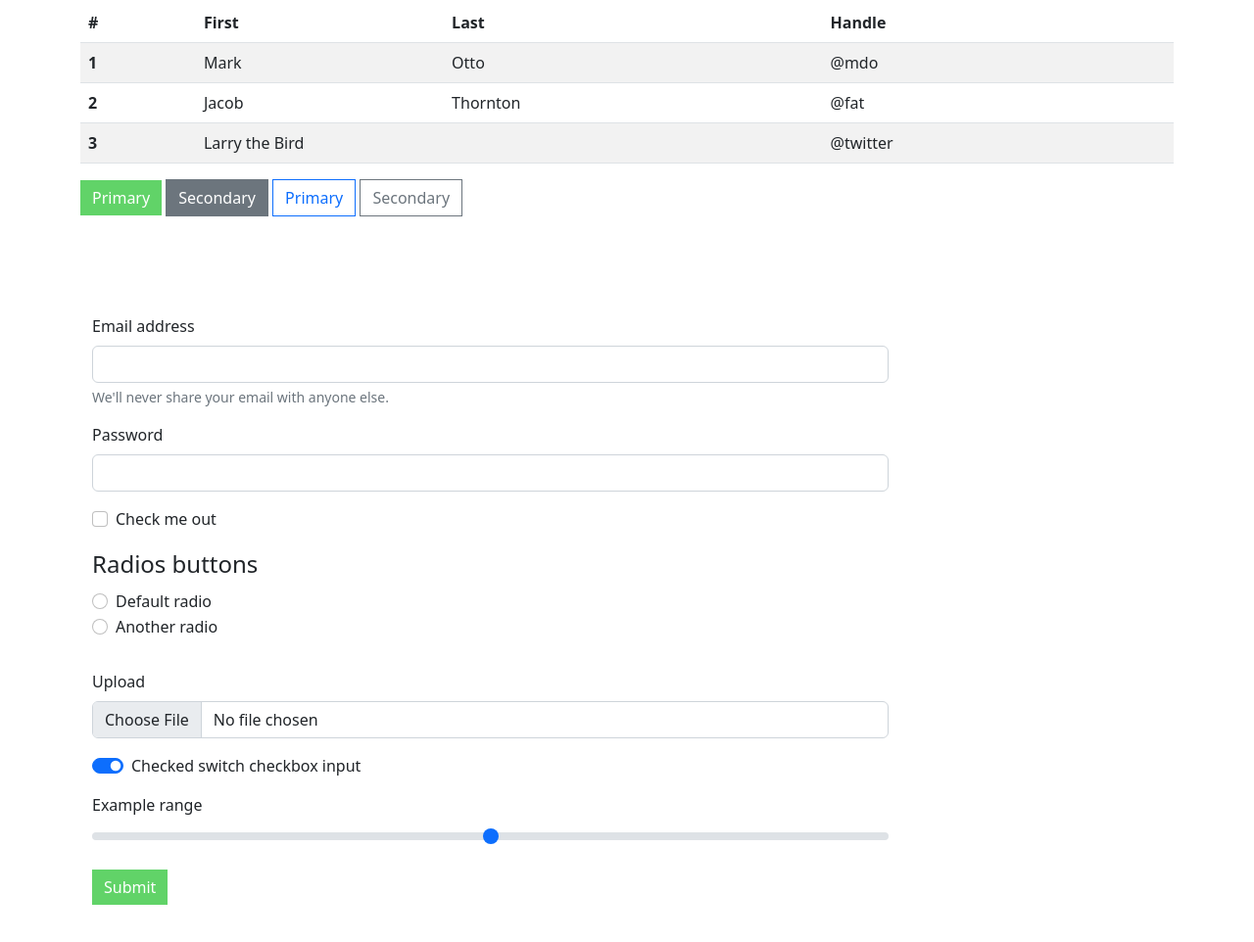
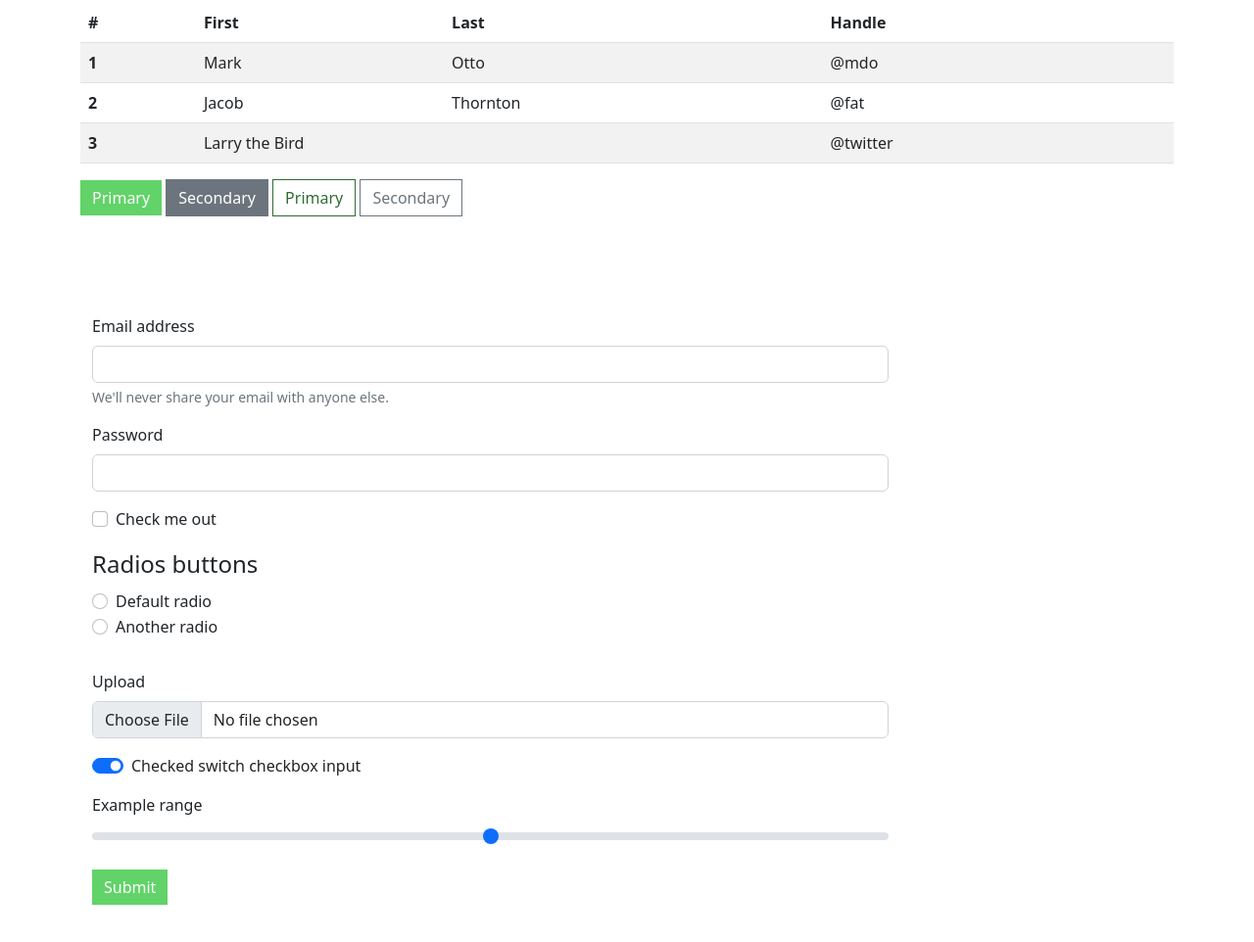
Before and after one commit to timrodenbroeker/klute-ui, a plain HTML site: page index.html in a window 1280 px wide. Shown: the part 2546-3508 px from the top of the page at 98% size. Drawn offline with nearby package versions, Linux system fonts and the light colour scheme.

Commit message:
Update style.css

```diff
--- a/style.css
+++ b/style.css
@@ -100,3 +100,13 @@ p.lead {
 .m-bot-0 {
     margin-bottom: 0;
 }
+
+
+.btn-outline-primary {
+    color: var(--green);
+    border-color: var(--green);
+}
+.btn-outline-primary:hover,
+.btn-primary:hover {
+    background: var(--green);
+}
```
